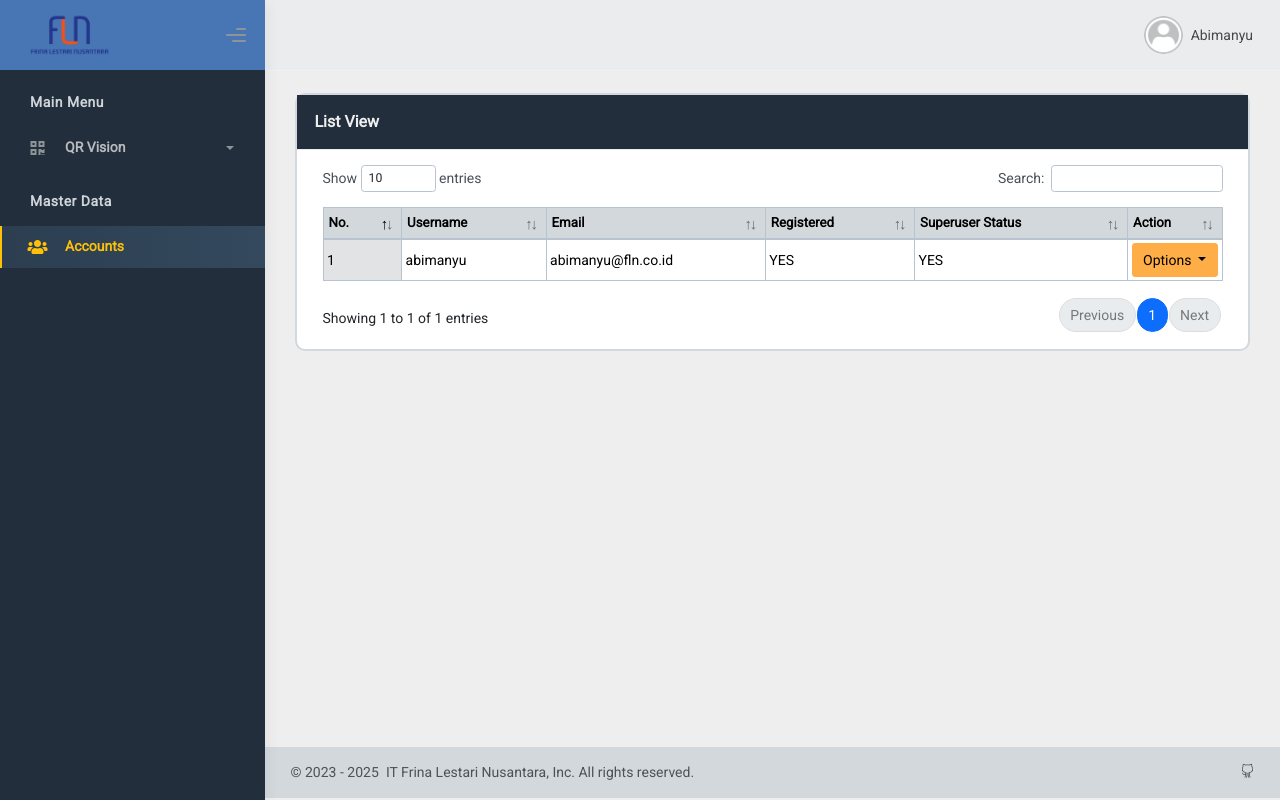
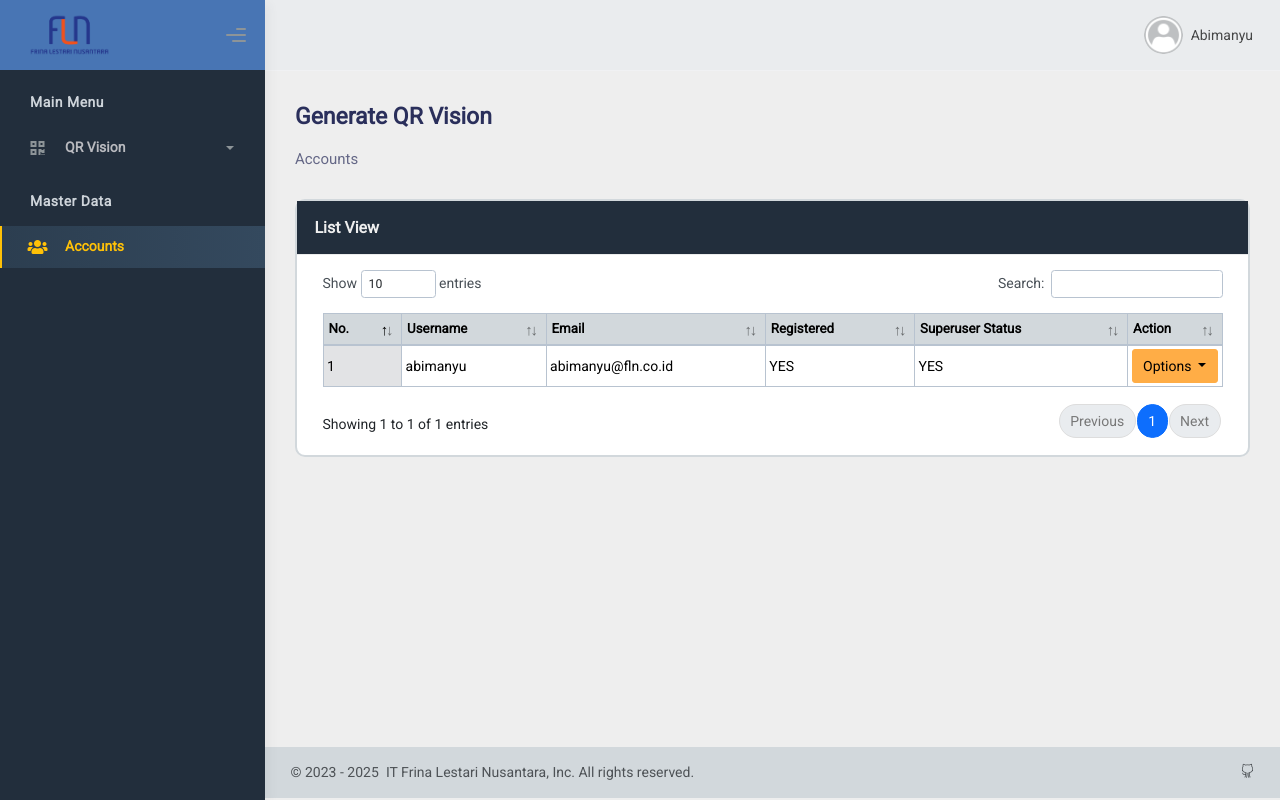
Before and after one commit to itsmeabimanyu/fln-generate-qr-vision, a Django app: page /account/view/ in a window 1280 px wide. Run offline with Django 4.2, Linux system fonts and the light colour scheme; a user stored in the database is signed in; data comes from the database, SQL or seed files in the repository; both versions use the stored data as it was after the commit; some libraries are stand-ins or nearby versions.

Commit message:
added title and subtitle program

```diff
--- a/Applications/QRVisionApp/views.py
+++ b/Applications/QRVisionApp/views.py
@@ -130,7 +130,7 @@ class RegisterAccount(CreateView):
         return super().form_invalid(form)
 
 # Chapter Register for development
-"""class RegisterView(CreateView):
+""" class RegisterView(CreateView):
     form_class = RegisterForm  # Form yang digunakan
     template_name = 'layouts/base_login.html'  # Template untuk form registrasi
     success_url = reverse_lazy('event_dashboard')  # URL tujuan setelah registrasi berhasil
@@ -181,6 +181,8 @@ class AccountListView(SuperuserRequiredMixin, ListView):
 
     def get_context_data(self, **kwargs):
         context = super().get_context_data(**kwargs)
+        context['title'] = 'Generate QR Vision'
+        context['sub_title'] = 'Accounts'
         context['fields'] = {
             'username': 'Username',
             'email': 'Email',
@@ -253,7 +255,9 @@ class CreatePrivateKeyView(BaseRequiredMixin, CreateView):
 
     def get_context_data(self, **kwargs):
         context = super().get_context_data(**kwargs)
-        context['card_title'] = 'Create Private Key'
+        context['title'] = 'Generate QR Vision'
+        context['sub_title'] = 'QR Vision Private Key'
+        context['card_title'] = 'Add Private Key'
         items =  PrivateKey.objects.all()
 
         # Tambah tombol ke tiap baris data
@@ -308,7 +312,9 @@ class CreateManualInvoiceView(BaseRequiredMixin, TemplateView):
 
     def get_context_data(self, **kwargs):
         context = super().get_context_data(**kwargs)
-        context['card_title'] = 'Manual Input Invoice'
+        context['title'] = 'Generate QR Vision'
+        context['sub_title'] = 'Manual Input Invoice'
+        context['card_title'] = 'Invoice Actions'
 
         context['buttons_action'] = f"""
             <button type="submit" name="action" value="print" class="btn btn-secondary" id="print-button"><i class="fas fa-print me-2 "></i>Print</button>
--- a/Project/settings.py
+++ b/Project/settings.py
@@ -68,7 +68,7 @@ BASE_DIR = Path(__file__).resolve().parent.parent
 SECRET_KEY = 'django-insecure-g4hbrs34@4d^u(s!+y+%*nld!c0ji-as&k-7ki&+6b=8nzi#u5'
 
 # SECURITY WARNING: don't run with debug turned on in production!
-DEBUG = False
+DEBUG = True
 
 ALLOWED_HOSTS = ['*']
 
--- a/templates/includes/sidebar.html
+++ b/templates/includes/sidebar.html
@@ -43,7 +43,7 @@
                         <ul class="nav nav-collapse">
                             <li class="{% if request.path|startswith:'/qrvision/invoice/' %}active{% endif %}">
                                 <a href="{% url 'invoice_create_manual' %}">
-                                    <span class="sub-item">Manual Input</span>
+                                    <span class="sub-item">Manual Input Invoice</span>
                                 </a>
                             </li>
                         </ul>
--- a/templates/layouts/base.html
+++ b/templates/layouts/base.html
@@ -37,6 +37,12 @@
                             </div>
                             {% endfor %}
                         {% endif %}
+                        <div class="d-flex align-items-left align-items-md-center flex-column flex-md-row pt-2 pb-4">
+                            <div>
+                                <h3 class="fw-bold mb-3">{{ title }}</h3>
+                                <h6 class="op-7 mb-2">{{ sub_title }}</h6>
+                            </div>
+                        </div>
                     {% block content %}{% endblock content %}
                     </div>
                 </div>
```
Also changed, not shown: db.sqlite3.
